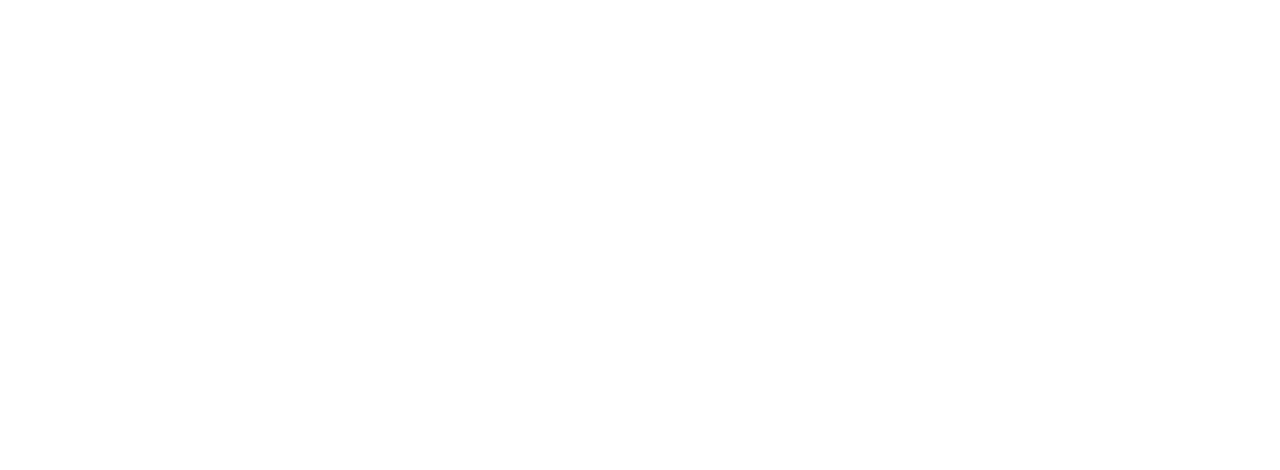
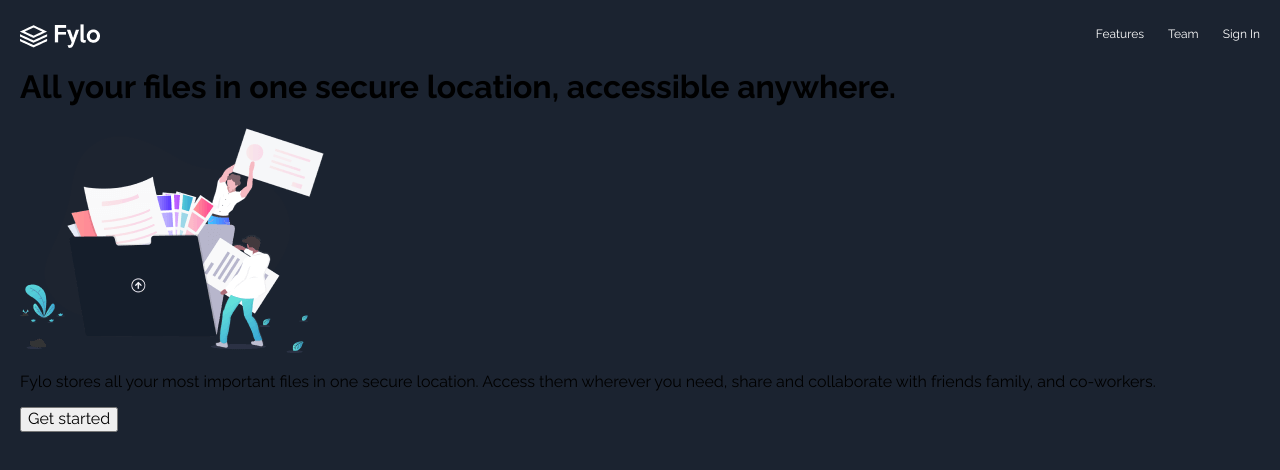
Before and after one commit to akbarjondev/fylo, a plain HTML site: page index.html in a window 1280 px wide. Drawn offline with Linux system fonts and the light colour scheme.

Commit message:
Add header and hero section

```diff
--- a/css/style.css
+++ b/css/style.css
@@ -1,9 +1,14 @@
 /*styles*/
+:root {
+	--main-key: #1b2330;
+	--main-white: #ffffff;
+}
 .body {
 	margin: 0;
 	padding: 0;
 	font-family: "Raleway", "Arial", sans-serif;
 	box-sizing: border-box;
+	background-color: var(--main-key);
 }
 *,
 *::before,
@@ -15,3 +20,30 @@
 	margin: auto;
 	padding: 0 20px;
 }
+
+/*header*/
+.site-header {
+	display: flex;
+	justify-content: space-between;
+	padding: 0 20px;
+	margin-top: 24px;
+}
+.logo {
+	display: block;
+}
+.site-header-list {
+	display: flex;
+	margin: 0;
+	padding: 0;
+	list-style-type: none;
+}
+.site-header-item:nth-child(2) {
+	margin: 0 24px;
+}
+.site-header-link {
+	font-size: 12px;
+	line-height: 14px;
+	color: var(--main-white);
+	text-decoration: none;
+	text-transform: capitalize;
+}
--- a/index.html
+++ b/index.html
@@ -3,7 +3,7 @@
 <head>
 	<meta charset="UTF-8">
 	<meta name="viewport" content="width=device-width, initial-scale=1.0">
-	<title>Sample Docs</title>
+	<title>Fylo</title>
 
 	<link href="https://fonts.googleapis.com/css2?family=Open+Sans:wght@400;700&family=Raleway:wght@400;700&display=swap" rel="stylesheet">
 
@@ -12,7 +12,32 @@
 	<!-- <link rel="stylesheet" href="css/style.min.css"> -->
 </head>
 <body class="body">
+	<header class="site-header">
+		<a class="logo-link" href="index.html">
+			<img class="logo" src="img/logo.png" srcset="img/logo.png 1x, img/logo@2x.png 2x" alt="Fylo logo" width="80" height="24">
+		</a>
 
+		<ul class="site-header-list">
+			<li class="site-header-item">
+				<a class="site-header-link" href="#">Features</a>
+			</li>
+			<li class="site-header-item">
+				<a class="site-header-link" href="#">Team</a>
+			</li>
+			<li class="site-header-item">
+				<a class="site-header-link" href="#">Sign in</a>
+			</li>
+		</ul>
+	</header><!-- End of site-header -->
+	<div class="container">
+
+		<section class="hero">
+			<h1 class="hero-heading">All your files in one secure location, accessible anywhere.</h1>
+			<img class="hero-img" src="img/hero-img.png" alt="Two men are working on design files, illustration" width="304" height="225">
+			<p class="hero-text">Fylo stores all your most important files in one secure location. Access them wherever you need, share and collaborate with friends family, and co-workers.</p>
+			<button type="button" class="hero main-button">Get started</button>
+		</section><!-- End of hero -->
+	</div><!-- End of container -->
 
 	<script src="js/script.js"></script>
 </body>
```
